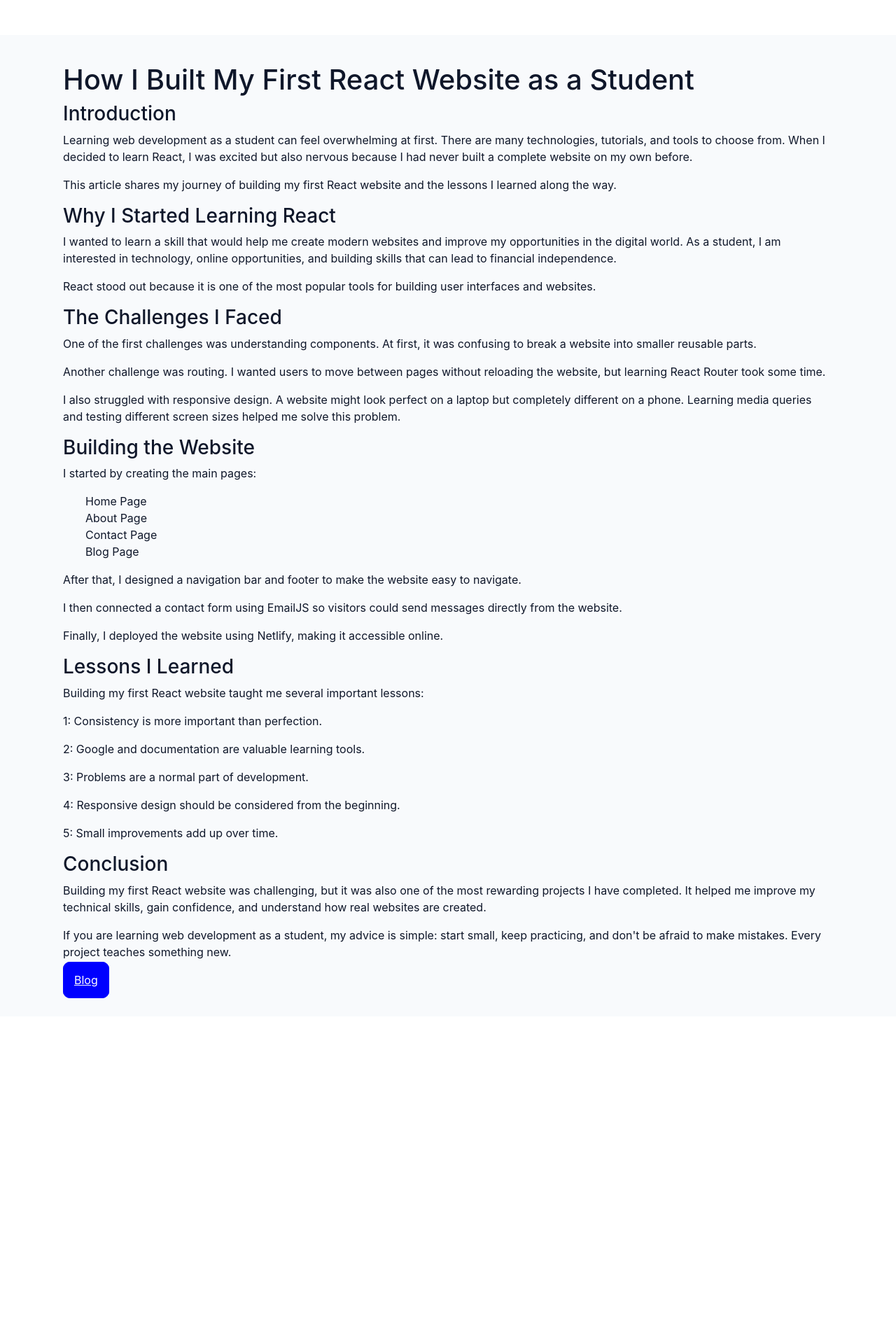
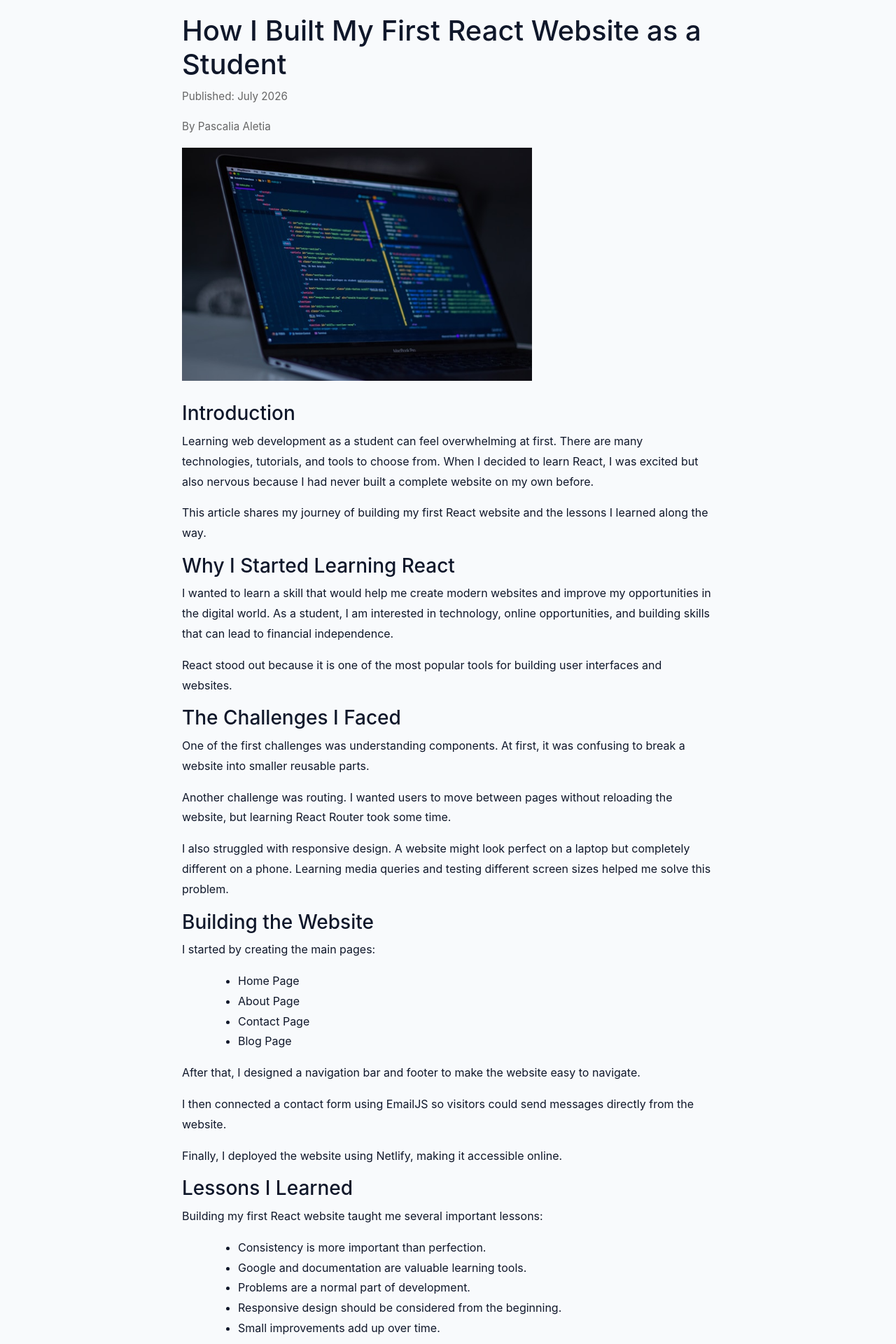
Before and after one commit to passiedaniels/pascaliaweb, a React (Create React App) app: page /article4 in a window 1280 px wide. Shown: the top 1920 px of the page at 70% size. Before the commit the page ends 1502 px from the top, so only its background shows below. Built offline with nearby package versions, Linux system fonts and the light colour scheme.

Commit message:
styled article4

```diff
--- a/src/Article.css
+++ b/src/Article.css
@@ -1,7 +1,14 @@
 .article4 {
+  max-width: 800px;
   text-align: left;
-  margin: 50px 50px;
-  padding: 40px;
+  margin: 0 auto;
+  padding: 20px;
+  line-height: 1.8;
+}
+.article4-img {
+  width: 500px;
+
+  margin-bottom: 30px;
 }
 .article4-btn {
   border: 1px solid blue;
@@ -10,4 +17,14 @@
   padding: 15px;
   border-radius: 10px;
   margin-top: 15px;
+  margin-left: 100px;
+  text-decoration: none;
 }
+.meta {
+  font-size: 0.95rem;
+  color: #666;
+}
+.Lesson-list {
+  list-style: disc;
+  padding-left: 40px;
+}
--- a/src/components/Article4.js
+++ b/src/components/Article4.js
@@ -1,12 +1,16 @@
 import React from "react";
 import "../Article.css";
 import { Link } from "react-router-dom";
+import article4Image from "../Images/article4.jpg";
 
 export default function Article4() {
   return (
     <div className="Container">
       <div className="article4">
         <h1>How I Built My First React Website as a Student</h1>
+        <p className="meta">Published: July 2026</p>
+        <p className="meta">By Pascalia Aletia</p>
+        <img src={article4Image} className="article4-img" alt="codes" />
         <h3>Introduction</h3>
         <p>
           Learning web development as a student can feel overwhelming at first.
@@ -47,12 +51,14 @@ export default function Article4() {
         </p>
         <h3>Building the Website</h3>
         <p>I started by creating the main pages:</p>
-        <ul>
-          <li>Home Page</li>
-          <li>About Page</li>
-          <li>Contact Page</li>
-          <li>Blog Page</li>
-        </ul>
+        <div className="Lesson-list">
+          <ul className="Lesson-list">
+            <li>Home Page</li>
+            <li>About Page</li>
+            <li>Contact Page</li>
+            <li>Blog Page</li>
+          </ul>
+        </div>
         <p>
           After that, I designed a navigation bar and footer to make the website
           easy to navigate.
@@ -66,14 +72,20 @@ export default function Article4() {
           online.
         </p>
         <h3>Lessons I Learned</h3>
+
         <p>
           Building my first React website taught me several important lessons:
         </p>
-        <p>1: Consistency is more important than perfection.</p>
-        <p>2: Google and documentation are valuable learning tools.</p>
-        <p>3: Problems are a normal part of development.</p>
-        <p>4: Responsive design should be considered from the beginning.</p>
-        <p>5: Small improvements add up over time.</p>
+        <div className="Lesson-list">
+          <ul className="Lesson-list">
+            <li>Consistency is more important than perfection.</li>
+            <li> Google and documentation are valuable learning tools.</li>
+            <li> Problems are a normal part of development.</li>
+            <li> Responsive design should be considered from the beginning.</li>
+            <li>Small improvements add up over time.</li>
+          </ul>
+        </div>
+
         <h3>Conclusion</h3>
         <p>
           Building my first React website was challenging, but it was also one
```
Also changed, not shown: src/Images/article4.jpg (added).
